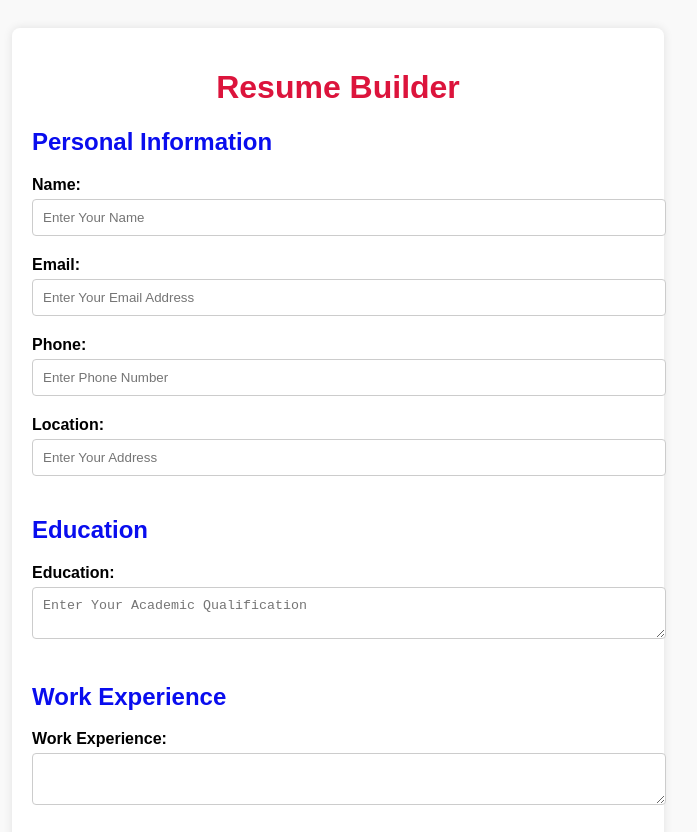
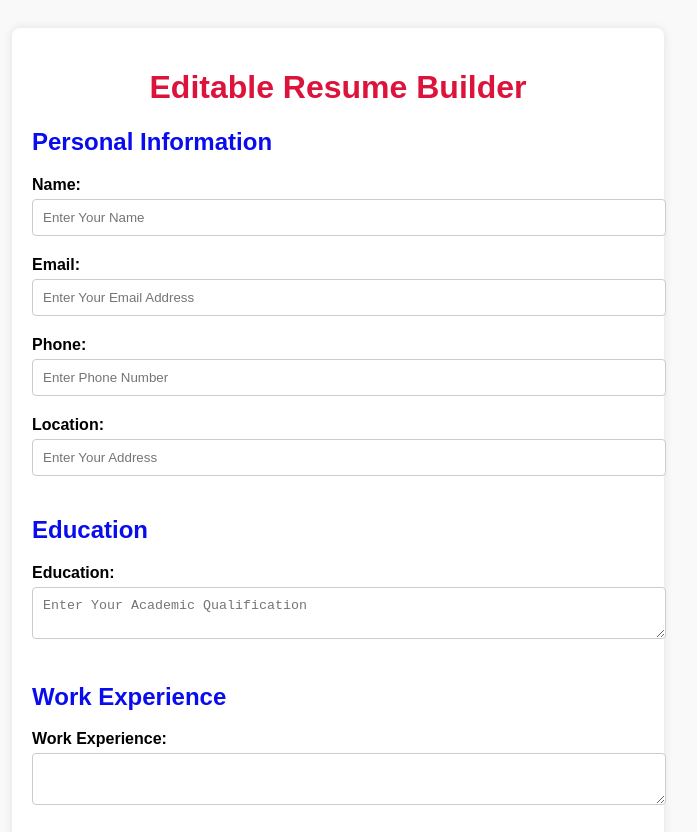
Before and after one commit to SohailBhatti-777/Hackathons, a plain HTML site: page editale-resume/index.html in a window 1280 px wide. Shown: the top 832 px of the page, without its empty margins (302-999 px from the left). Drawn offline with Linux system fonts and the light colour scheme.

Commit message:
Update index.html

```diff
--- a/editale-resume/index.html
+++ b/editale-resume/index.html
@@ -3,12 +3,12 @@
 <head>
     <meta charset="UTF-8">
     <meta name="viewport" content="width=device-width, initial-scale=1.0">
-    <title>Dynamic Resume Builder</title>
+    <title>Editable Resume Builder</title>
     <link rel="stylesheet" href="style.css">
 </head>
 <body>
     <div class="form-container">
-        <h1><center><strong>Resume Builder</strong> </center></h1>
+        <h1><center><strong>Editable Resume Builder</strong> </center></h1>
         <form id="resume-form">
             <section>
                 <h2>Personal Information</h2>
```
